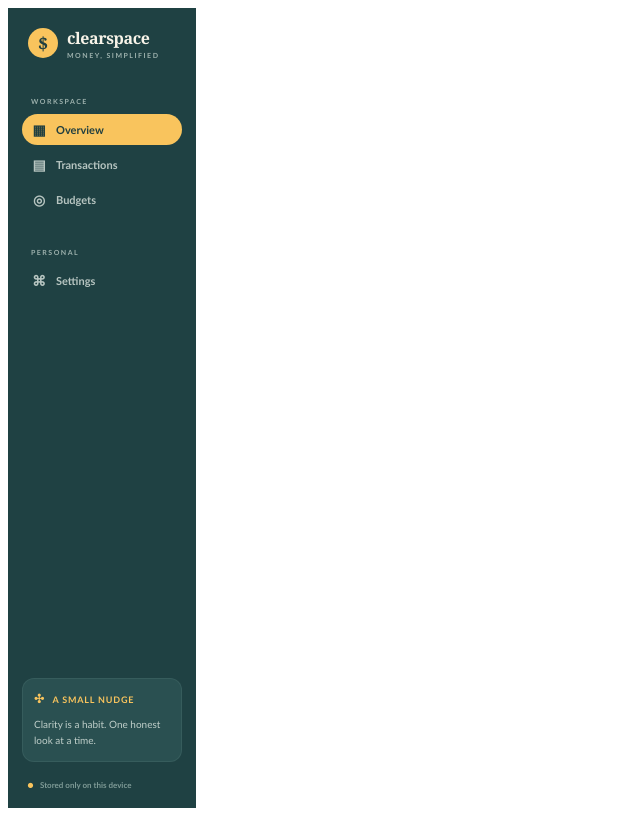
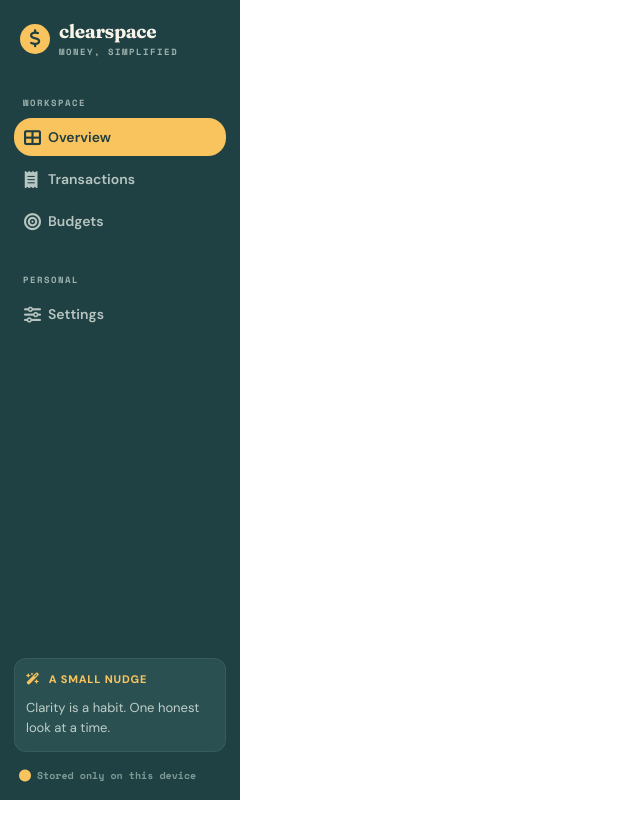
Before and after one commit to emperorfrost17-png/finance-tracker-app, a React (Vite) app: page / in a window 1280 px wide. Shown: the whole page, without its empty margins (0-640 px from the left). Built offline with nearby package versions, Linux system fonts and the light colour scheme.

Commit message:
done with the sidebar

```diff
--- a/index.html
+++ b/index.html
@@ -3,7 +3,14 @@
   <head>
     <meta charset="UTF-8" />
     <link rel="icon" type="image/svg+xml" href="/favicon.svg" />
+    <link rel="preconnect" href="https://fonts.googleapis.com" />
+    <link rel="preconnect" href="https://fonts.gstatic.com" crossorigin />
+    <link
+      href="https://fonts.googleapis.com/css2?family=DM+Sans:ital,opsz,wght@0,9..40,100..1000;1,9..40,100..1000&family=Fraunces:ital,opsz,wght@0,9..144,100..900;1,9..144,100..900&family=Space+Mono:ital,wght@0,400;0,700;1,400;1,700&display=swap"
+      rel="stylesheet"
+    />
     <meta name="viewport" content="width=device-width, initial-scale=1.0" />
+    <script src="https://kit.fontawesome.com/29c2dd441e.js" crossorigin="anonymous"></script>
     <title>Finance-Tracker</title>
   </head>
   <body>
--- a/src/App.css
+++ b/src/App.css
@@ -0,0 +1,4 @@
+.App {
+  display: flex;
+  min-height: 100vh;
+}
--- a/src/components/Sidebar.css
+++ b/src/components/Sidebar.css
@@ -7,12 +7,12 @@
   box-sizing: border-box;
   display: flex;
   flex-direction: column;
-  width: 188px;
+  width: 240px;
   min-height: 100vh;
   padding: 18px 14px 16px;
   color: var(--sidebar-ink);
   background: var(--sidebar-teal);
-  font-family: "Trebuchet MS", "Gill Sans", sans-serif;
+  font-family: "DM Sans", sans-serif;
 }
 
 .sidebar__top {
@@ -31,7 +31,7 @@
   border-radius: 50%;
   color: #203f40;
   background: var(--sidebar-yellow);
-  font-family: Georgia, serif;
+  font-family: "Fraunces", serif;
   font-size: 18px;
   font-weight: 700;
 }
@@ -45,8 +45,8 @@
 
 .brand-copy strong {
   color: var(--sidebar-ink);
-  font-family: Georgia, serif;
-  font-size: 16px;
+  font-family: "Fraunces", serif;
+  font-size: 19px;
   letter-spacing: -0.4px;
 }
 
@@ -54,7 +54,8 @@
 .sidebar__label,
 .sidebar__privacy {
   color: var(--sidebar-muted);
-  font-size: 7px;
+  font-family: "Space Mono", monospace;
+  font-size: 9px;
   font-weight: 700;
   letter-spacing: 1.5px;
   text-transform: uppercase;
@@ -84,11 +85,11 @@
   display: flex;
   align-items: center;
   gap: 10px;
-  min-height: 31px;
+  min-height: 38px;
   padding: 0 10px;
   border-radius: 18px;
   color: #b7c5c1;
-  font-size: 11px;
+  font-size: 14px;
   font-weight: 600;
 }
 
@@ -102,7 +103,7 @@
   width: 14px;
   place-items: center;
   color: currentColor;
-  font-size: 14px;
+  font-size: 17px;
   line-height: 1;
 }
 
@@ -120,7 +121,7 @@
 .sidebar__nudge-title {
   margin: 0 0 11px;
   color: var(--sidebar-yellow);
-  font-size: 9px;
+  font-size: 11px;
   font-weight: 800;
   letter-spacing: 0.8px;
   text-transform: uppercase;
@@ -134,7 +135,7 @@
 .sidebar__nudge-copy {
   margin: 0;
   color: #c0cfca;
-  font-size: 10px;
+  font-size: 13px;
   line-height: 1.55;
 }
 
@@ -144,7 +145,7 @@
   gap: 6px;
   margin: 15px 5px 0;
   color: #7e9a96;
-  font-size: 8px;
+  font-size: 10px;
   letter-spacing: 0;
   text-transform: none;
 }
--- a/src/components/Sidebar.tsx
+++ b/src/components/Sidebar.tsx
@@ -5,7 +5,7 @@ export function Sidebar() {
     <aside className="sidebar" aria-label="Main navigation">
       <div className="sidebar__top">
         <div className="brand-mark" aria-hidden="true">
-          $
+          <i className="fa-solid fa-dollar-sign" />
         </div>
         <div className="brand-copy">
           <strong>clearspace</strong>
@@ -18,19 +18,19 @@ export function Sidebar() {
         <ul className="sidebar__list">
           <li className="sidebar__item sidebar__item--active">
             <span className="sidebar__icon" aria-hidden="true">
-              ▦
+              <i className="fa-solid fa-table-cells-large" />
             </span>
             <span>Overview</span>
           </li>
           <li className="sidebar__item">
             <span className="sidebar__icon" aria-hidden="true">
-              ▤
+              <i className="fa-solid fa-receipt" />
             </span>
             <span>Transactions</span>
           </li>
           <li className="sidebar__item">
             <span className="sidebar__icon" aria-hidden="true">
-              ◎
+              <i className="fa-solid fa-bullseye" />
             </span>
             <span>Budgets</span>
           </li>
@@ -40,7 +40,7 @@ export function Sidebar() {
         <ul className="sidebar__list">
           <li className="sidebar__item">
             <span className="sidebar__icon" aria-hidden="true">
-              ⌘
+              <i className="fa-solid fa-sliders" />
             </span>
             <span>Settings</span>
           </li>
@@ -50,14 +50,20 @@ export function Sidebar() {
       <div className="sidebar__bottom">
         <section className="sidebar__nudge" aria-label="A small nudge">
           <p className="sidebar__nudge-title">
-            <span aria-hidden="true">✣</span> A small nudge
+            <span aria-hidden="true">
+              <i className="fa-solid fa-wand-magic-sparkles" />
+            </span>{" "}
+            A small nudge
           </p>
           <p className="sidebar__nudge-copy">
             Clarity is a habit. One honest look at a time.
           </p>
         </section>
         <p className="sidebar__privacy">
-          <span aria-hidden="true">•</span> Stored only on this device
+          <span aria-hidden="true">
+            <i className="fa-solid fa-circle" />
+          </span>{" "}
+          Stored only on this device
         </p>
       </div>
     </aside>
--- a/src/index.css
+++ b/src/index.css
@@ -0,0 +1,15 @@
+* {
+  box-sizing: border-box;
+}
+
+html,
+body,
+#root {
+  min-width: 100%;
+  min-height: 100%;
+  margin: 0;
+}
+
+body {
+  min-height: 100vh;
+}
```
Also changed, not shown: 1 other file (tests, documents, lock files or other folders).
